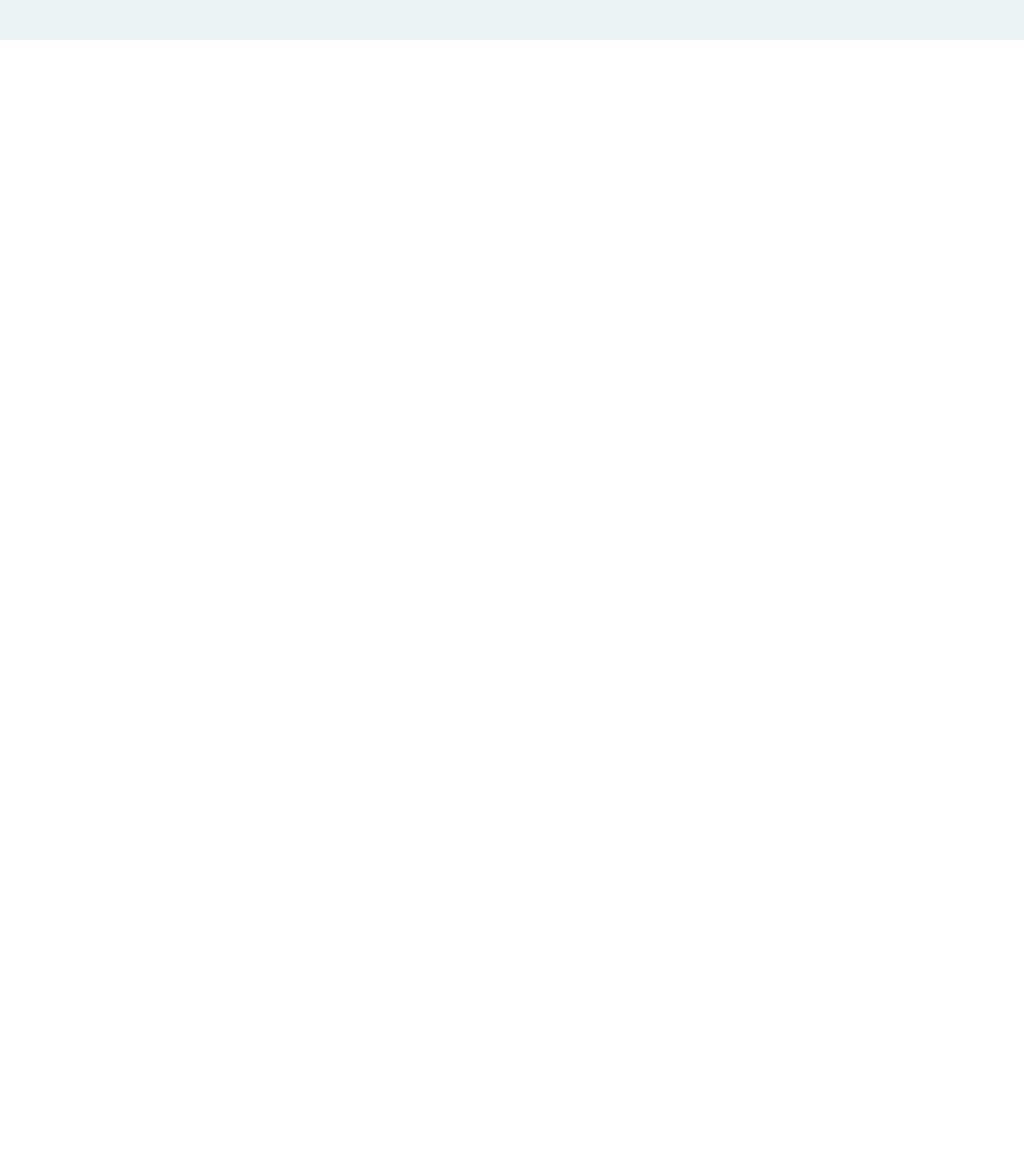
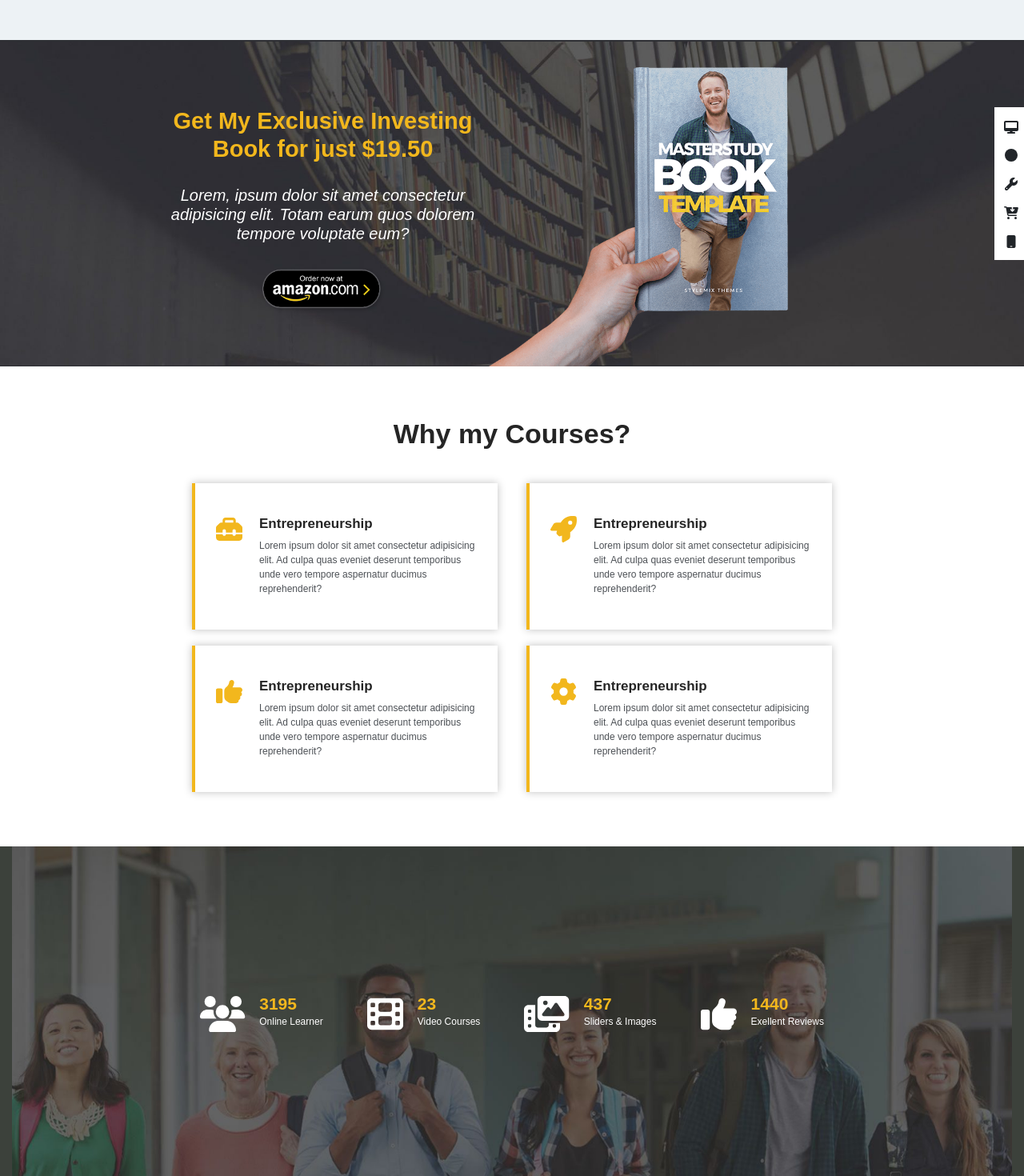
Before and after one commit to EduardoVaccarella/proj-html-vuejs, a Vue app: page / in a window 1280 px wide. Shown: the part 1912-3382 px from the top of the page at 80% size. Before the commit the page ends 1962 px from the top, so only its background shows below. Built offline with nearby package versions, Linux system fonts and the light colour scheme.

Commit message:
sto continuando con le sections

```diff
--- a/src/App.vue
+++ b/src/App.vue
@@ -4,6 +4,9 @@
     <JumbotronProj/>
     <FounderProj/>
     <CoursesProj/>
+    <AmazonSectionProj/>
+    <Cards2Proj/>
+    <PeopleJumbotron/>
   </div>
 </template>
 
@@ -12,6 +15,9 @@ import HeaderProj from './components/HeaderProj.vue'
 import JumbotronProj from './components/JumbotronProj.vue'
 import FounderProj from './components/FounderProj.vue'
 import CoursesProj from './components/CoursesProj.vue'
+import AmazonSectionProj from './components/AmazonSectionProj.vue'
+import Cards2Proj from './components/Cards2Proj.vue'
+import PeopleJumbotron from './components/PeopleJumbotron.vue'
 
 export default {
   name: 'App',
@@ -19,7 +25,10 @@ export default {
     HeaderProj,
     JumbotronProj,
     FounderProj,
-    CoursesProj
+    CoursesProj,
+    AmazonSectionProj,
+    Cards2Proj,
+    PeopleJumbotron
   }
 }
 </script>
--- /dev/null
+++ b/src/components/AmazonSectionProj.vue
@@ -0,0 +1,107 @@
+<template>
+  <div class="container-fluid">
+    <div class="ms-container">
+        <div class="text-wrapper">
+            <h1>
+                Get My Exclusive Investing Book for just $19.50
+            </h1>
+            <h3>
+                Lorem, ipsum dolor sit amet consectetur adipisicing elit. Totam earum quos dolorem tempore voluptate eum?
+            </h3>
+            <div>
+                <img src="../assets/img/amazon.png" alt="">
+            </div>
+        </div>
+
+        <img class="img-wrapper" src="../assets/img/book.png" alt="">
+
+        <div class="tool-bar">
+            <div class="icon" v-for="(icon,i) in icons" :key="i">
+                <font-awesome-icon :icon="icon" />
+            </div>
+        </div>
+    </div>
+  </div>
+</template>
+
+<script>
+export default {
+  name: 'AmazonSectionProj',
+  data() {
+      return {
+          icons: [
+              'fa-solid fa-desktop',
+              'fa-solid fa-circle',
+              'fa-solid fa-wrench',
+              'fa-solid fa-cart-arrow-down',
+              'fa-solid fa-mobile'
+          ]
+      }
+  }
+
+}
+</script>
+
+<style scoped lang="scss">
+@import '../app.scss';
+
+.container-fluid {
+    background-color: #2E2F34;
+    height: 408px;
+    background-position: center;
+    background-size: contain;
+    background-repeat: no-repeat;
+    background-image: url('../assets/img/slider_1-1917x607-1914x606.jpg');
+
+    .ms-container {
+        height: 408px;
+        padding-top: 84px;
+        padding-bottom: 79px;
+        padding-right: 57px;
+        display: flex;
+        justify-content: flex-start;
+
+        .text-wrapper {
+            text-align: center;
+            width: 50%;
+
+            h1 {
+                color: $buttercup;
+                font-size: 29px;
+                font-weight: 600;
+                margin-bottom: 28px;
+            }
+
+            h3 {
+                color: white;
+                font-size: 20px;
+                font-weight: 400;
+                margin-bottom: 30px;
+                font-style: italic;
+            }
+
+            img {
+                width: 155px;
+            }
+        }
+
+        .img-wrapper {
+            width: 374px;
+            height: 374px;
+            transform: translateY(-50px);
+        }
+
+        .tool-bar {
+            position: relative;
+            left: 258px;
+            background-color: white;
+            width: 42px;
+            height: 191px;
+            display: flex;
+            justify-content: space-evenly;
+            align-items: center;
+            flex-direction: column;
+        }
+    }
+}
+</style>
--- /dev/null
+++ b/src/components/Cards2Proj.vue
@@ -0,0 +1,122 @@
+<template>
+  <div class="container-fluid">
+    <div class="ms-container">
+        <h1>
+            Why my Courses?
+        </h1>
+
+        <div class="cards-wrapper">
+            <div class="ms-card" v-for="(card,i) in cards" :key="i">
+                <div class="icon">
+                    <font-awesome-icon :icon="card.icon" />
+                </div>
+
+                <div class="text-wrapper">
+                    <h3>
+                        {{ card.title }}
+                    </h3>
+                    <p>
+                        {{ card.paragraph }}
+                    </p>
+                </div>
+            </div>
+        </div>
+    </div>
+  </div>
+</template>
+
+<script>
+export default {
+  name: 'Cards2Proj',
+  data() {
+    return {
+            cards: [
+                {
+                    icon: 'fa-solid fa-toolbox',
+                    title: 'Entrepreneurship',
+                    paragraph: 'Lorem ipsum dolor sit amet consectetur adipisicing elit. Ad culpa quas eveniet deserunt temporibus unde vero tempore aspernatur ducimus reprehenderit?'
+                },
+                {
+                    icon: 'fa-solid fa-rocket',
+                    title: 'Entrepreneurship',
+                    paragraph: 'Lorem ipsum dolor sit amet consectetur adipisicing elit. Ad culpa quas eveniet deserunt temporibus unde vero tempore aspernatur ducimus reprehenderit?'
+                },
+                {
+                    icon: 'fa-solid fa-thumbs-up',
+                    title: 'Entrepreneurship',
+                    paragraph: 'Lorem ipsum dolor sit amet consectetur adipisicing elit. Ad culpa quas eveniet deserunt temporibus unde vero tempore aspernatur ducimus reprehenderit?'
+                },
+                {
+                    icon: 'fa-solid fa-gear',
+                    title: 'Entrepreneurship',
+                    paragraph: 'Lorem ipsum dolor sit amet consectetur adipisicing elit. Ad culpa quas eveniet deserunt temporibus unde vero tempore aspernatur ducimus reprehenderit?'
+                }
+            ]
+        }
+    }
+}
+</script>
+
+<style scoped lang="scss">
+@import '../app.scss';
+
+.ms-container {
+    height: 600px;
+    padding-top: 64px;
+    padding-bottom: 68px;
+    display: flex;
+    flex-direction: column;
+    align-items: center;
+    justify-content: space-between;
+
+    h1 {
+        text-align: center;
+        color: $mineShaft;
+        font-size: 34px;
+        font-weight: 600;
+    }
+
+    .cards-wrapper {
+        display: flex;
+        justify-content: space-between;
+        align-items: center;
+        width: 800px;
+        gap: 20px;
+        flex-wrap: wrap;
+        margin: 0 auto;
+
+        .ms-card {
+            width: 382px;
+            height: 183px;
+            display: flex;
+            justify-content: space-between;
+            flex-direction: row;
+            padding: 41px 26px 37px;
+            gap: 21px;
+            border-left: 4px solid $buttercup;
+            box-shadow: 0 0 10px rgba(0, 0, 0, 0.25);
+
+            .icon {
+                font-size: 33px;
+                color: $buttercup;
+                display: flex;
+                justify-content: flex-start;
+            }
+
+            .text-wrapper {
+                h3 {
+                    color: $mineShaft;
+                    font-size: 17px;
+                    font-weight: 600;
+                }
+
+                p {
+                    color: $abbey;
+                    font-size: 12px;
+                    font-weight: 500;
+                }
+            }
+        }
+    }
+}
+</style>
--- a/src/components/CoursesProj.vue
+++ b/src/components/CoursesProj.vue
@@ -60,7 +60,7 @@ export default {
                 {
                     text: 'How to be a DJ? Make Electronic Music',
                     category: 'Electronic',
-                    img: 'photo-1496307042754-b4aa456c4a2d-740x400.jpeg'
+                    img: 'photo-1496307042754-b4aa456c4a2d-370x200.jpeg'
                 },
                 {
                     text: 'Nvidia and UE4 Technologies Practice',
--- /dev/null
+++ b/src/components/PeopleJumbotron.vue
@@ -0,0 +1,108 @@
+<template>
+  <div class="container-fluid">
+    <div class="ms-container">
+        <div class="items-wrapper">
+          <div class="item" v-for="(item,i) in items" :key="i">
+            <div class="icon">
+              <font-awesome-icon :icon="item.icon" />
+            </div>
+
+            <div>
+              <h1>
+                {{ item.title }}
+              </h1>
+              <p>
+                {{ item.paragraph }}
+              </p>
+            </div>
+          </div>
+        </div>
+    </div>
+  </div>
+</template>
+
+<script>
+export default {
+  name: 'PeopleJumbotron',
+  data() {
+    return {
+          items: [
+            {
+              icon: 'fa-solid fa-users',
+              title: '3195',
+              paragraph: 'Online Learner'
+            },
+            {
+              icon: 'fa-solid fa-film',
+              title: '23',
+              paragraph: 'Video Courses'
+            },
+            {
+              icon: 'fa-solid fa-photo-film',
+              title: '437',
+              paragraph: 'Sliders & Images'
+            },
+            {
+              icon: 'fa-solid fa-thumbs-up',
+              title: '1440',
+              paragraph: 'Exellent Reviews'
+            }
+          ]
+        }
+    }
+}
+</script>
+
+<style scoped lang="scss">
+@import '../app.scss';
+
+.container-fluid {
+  background-color: #3C413B;
+
+    .ms-container {
+      background-image: url('../assets/img/counter-1919x1101.jpg');
+      background-position: center 0px;
+      background-size: 1464px;
+      background-repeat: no-repeat;
+      width: 1296px;
+      height: 412px;
+      display: flex;
+      justify-content: center;
+      align-items: center;
+
+      .items-wrapper {
+        display: flex;
+        justify-content: space-between;
+        align-items: center;
+        gap: 52px;
+        width: 780px;
+
+        .item {
+          display: flex;
+          justify-content: space-between;
+          align-items: center;
+          gap: 18px;
+
+          h1 {
+            color: $buttercup;
+            font-size: 21px;
+            font-weight: 600;
+            margin-bottom: 0;
+          }
+
+          p {
+            color: white;
+            font-size: 12px;
+            font-weight: 500;
+            margin-bottom: 0;
+          }
+
+          .icon {
+            color: white;
+            font-size: 45px;
+          }
+        }
+      }
+    }
+}
+</style>
--- a/src/main.js
+++ b/src/main.js
@@ -12,20 +12,21 @@ import './app.scss'
 import { library } from '@fortawesome/fontawesome-svg-core'
 
 /* import specific icons */
-import { faLinkedin } from '@fortawesome/free-brands-svg-icons'
-import { faInstagram } from '@fortawesome/free-brands-svg-icons'
-import { faFacebook } from '@fortawesome/free-brands-svg-icons'
-import { faTwitter } from '@fortawesome/free-brands-svg-icons'
+import { faLinkedin, faInstagram, faFacebook, faTwitter} from '@fortawesome/free-brands-svg-icons'
 
-import { faSignal } from '@fortawesome/free-solid-svg-icons'
-import { faBars } from '@fortawesome/free-solid-svg-icons'
-import { faClock } from '@fortawesome/free-solid-svg-icons'
+import { faSignal, faBars, faClock } from '@fortawesome/free-solid-svg-icons'
+
+import { faDesktop, faCircle, faWrench, faCartArrowDown, faMobile} from '@fortawesome/free-solid-svg-icons'
+
+import { faToolbox, faRocket, faThumbsUp, faGear } from '@fortawesome/free-solid-svg-icons'
+
+import { faUsers, faFilm, faPhotoFilm } from '@fortawesome/free-solid-svg-icons'
 
 /* import font awesome icon component */
 import { FontAwesomeIcon } from '@fortawesome/vue-fontawesome'
 
 /* add icons to the library */
-library.add(faLinkedin, faInstagram, faFacebook, faTwitter, faBars, faClock, faSignal)
+library.add(faLinkedin, faInstagram, faFacebook, faTwitter, faBars, faClock, faSignal, faDesktop, faCircle, faWrench, faCartArrowDown, faMobile, faToolbox, faRocket, faThumbsUp, faGear, faUsers, faFilm, faPhotoFilm)
 
 /* add font awesome icon component */
 Vue.component('font-awesome-icon', FontAwesomeIcon)
```
